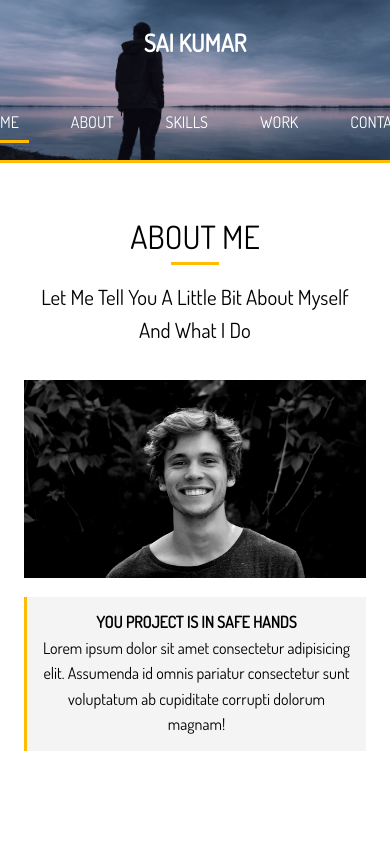
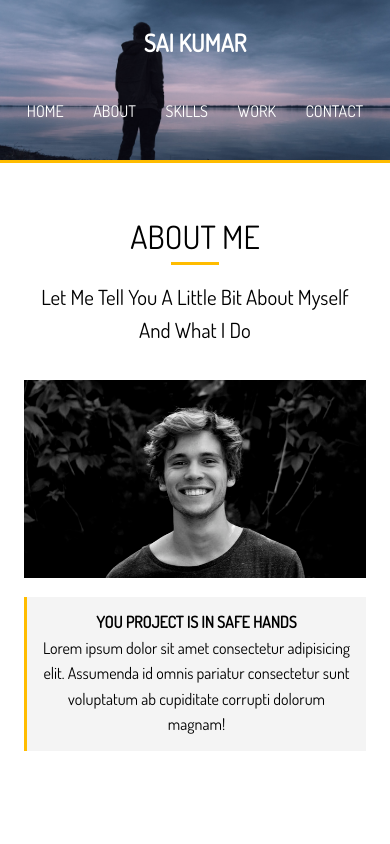
Before and after one commit to chsaikumar445/portfolio-website, a website: page dist/index.html in a window 390 px wide. Shown: the top 844 px of the page. Drawn offline with Linux system fonts and the light colour scheme.

Commit message:
single page portfolio updated nav bar

```diff
--- a/scss/_media.scss
+++ b/scss/_media.scss
@@ -20,7 +20,7 @@
         align-items: center;
 
         li{
-            padding:1rem;
+            padding:0.3rem;
         }
     }
     .logo{
```
Also changed, not shown: dist/css/main.css.
